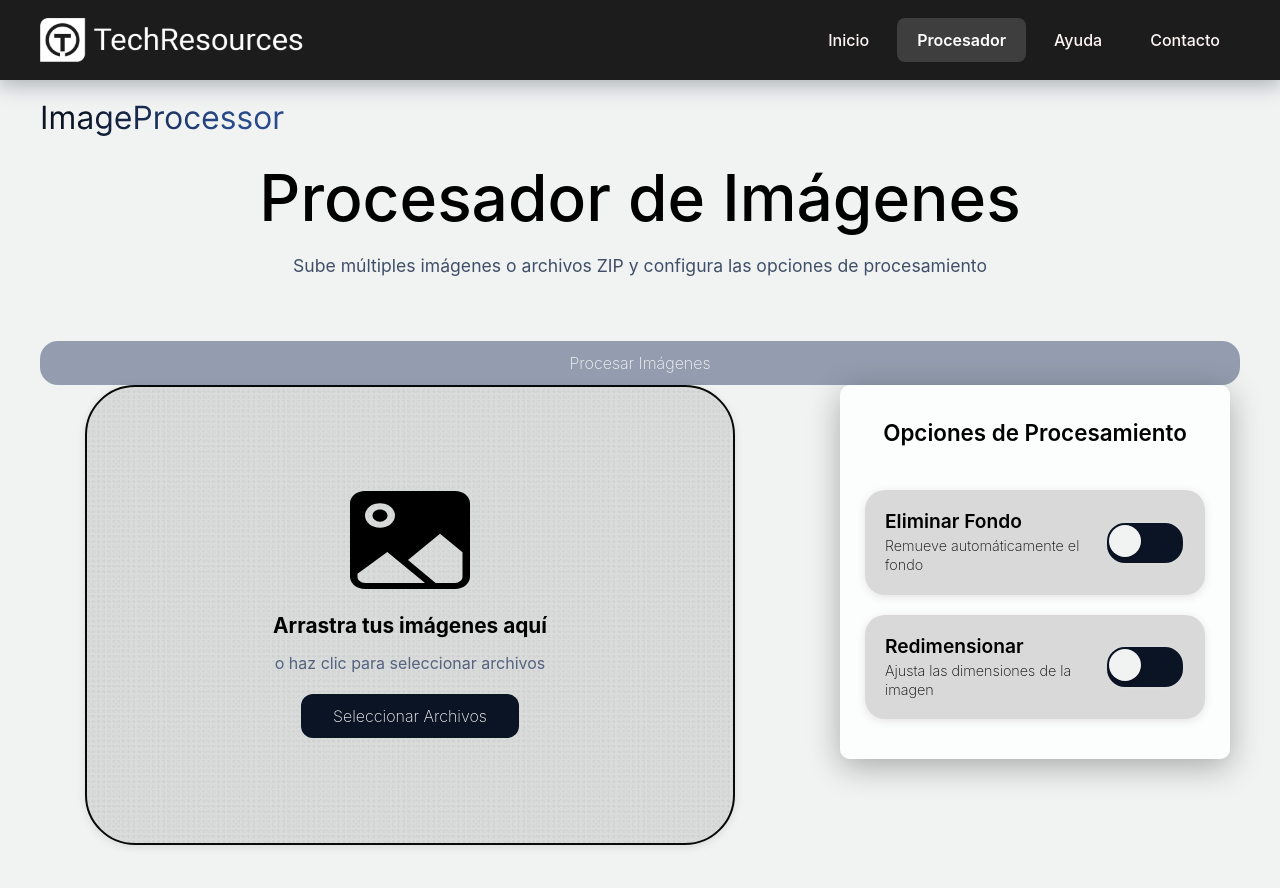
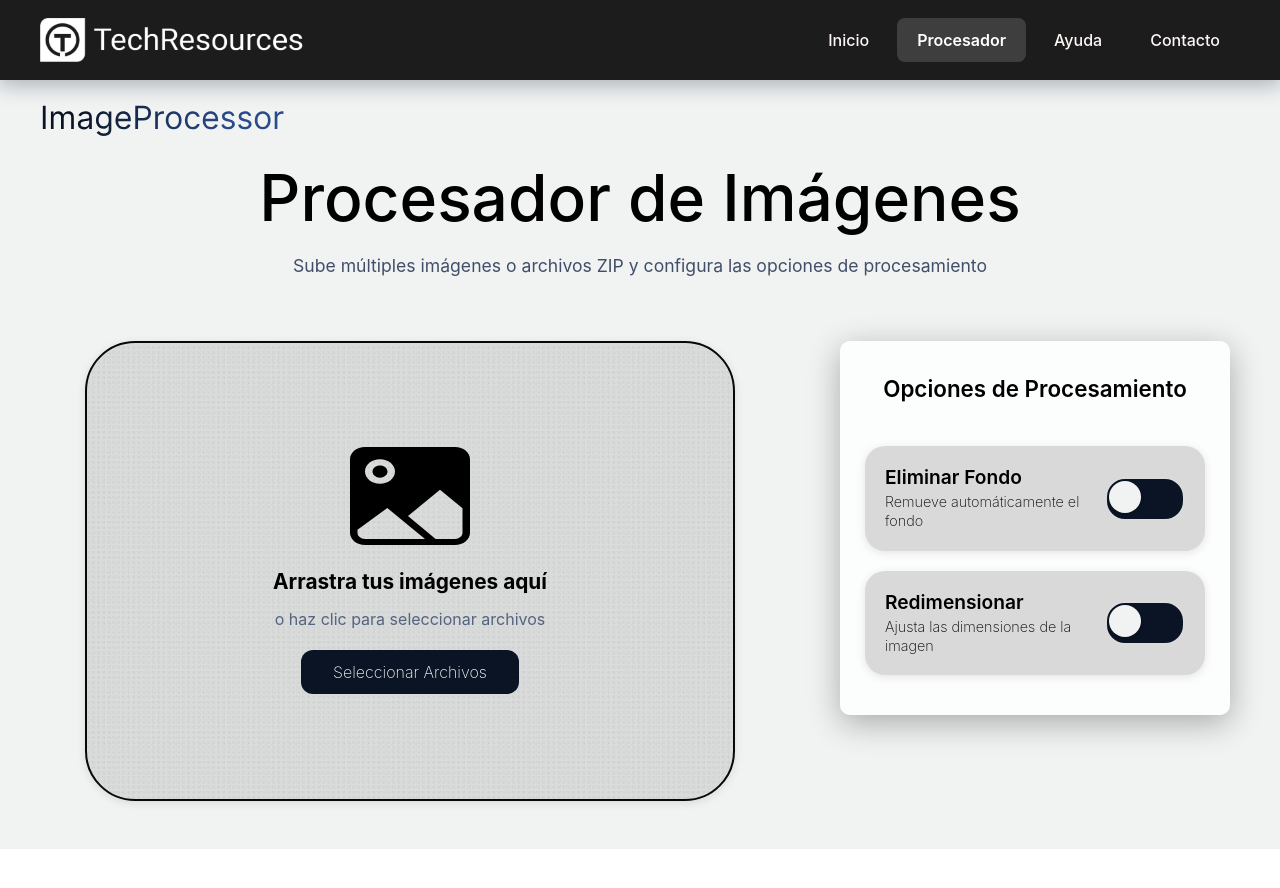
Before and after one commit to DevTechResources/ImageProcessorr, a React (Vite) app in the folder frontend/: page / in a window 1280 px wide. Both pictures are taken after a click on the button "Comenzar ahora". Shown: the top 888 px of the page. After the commit the page ends 849 px from the top, so only its background shows below. Built offline with nearby package versions, Linux system fonts and the light colour scheme.

Commit message:
Frontend
Cambios en el Frontend

```diff
--- a/frontend/src/App2.css
+++ b/frontend/src/App2.css
@@ -306,12 +306,23 @@
 .file-count.single {
   background: rgba(108, 146, 70, 0.3);
   border: 1px solid rgba(123, 147, 77, 0.5);
+  display: flex;
+  flex-direction: column;
   text-align: center;
+
 }
 .file-count.multiple {
   background: rgba(108, 146, 70, 0.3);
   border: 1px solid rgba(123, 147, 77, 0.5);
+  display: flex;
+  flex-direction: column;
   text-align: center;
+}
+.file-count-number{
+  font-size: 0.9rem;
+}
+.file-count-text{
+  font-size: 0.9rem;
 }
 .original-info {
   background: rgba(255, 255, 255, 0.1);
@@ -494,8 +505,12 @@
   background: rgba(86, 101, 130, 0.3);
   border-color: rgba(86, 101, 130, 0.5);
 }
-.manual-process-section {
-  margin-top: 20px;
+.processor-upload-section {
+  display: flex;
+  flex-direction: column;
+  justify-content: center;
+  align-items: center;
+  gap: 20px;
 }
 .manual-notice {
   display: flex;
@@ -516,17 +531,29 @@
 }
 .process-btn {
   background: #566582;
+  display: flex;
+  justify-content: center;
+  margin: 30px 0 20px 0;
+  gap: 15px;
+}
+.process-btn {
+  background: linear-gradient(135deg, #7B934D 0%, #566582 100%);
   color: #FFFFFF;
-  font-weight: 200;
   border: none;
-  padding: 12px 12px;
-  text-align: center;
-  border-radius: 18px;
+  padding: 14px 32px;
+  border-radius: 12px;
+  font-size: 1.1rem;
+  font-weight: 600;
   cursor: pointer;
   transition: all 0.3s ease;
-  width: 100%;
-  font-size: 1rem;
+  display: flex;
+  align-items: center;
+  justify-content: center;
+  gap: 8px;
+  min-width: 180px;
+  box-shadow: 0 4px 12px rgba(0, 0, 0, 0.1);
 }
+
 .process-btn:hover:not(:disabled) {
   background: #7B934D;
   transform: translateY(-2px);
@@ -536,11 +563,34 @@
   opacity: 0.6;
   cursor: not-allowed;
 }
+.process-btns {
+  animation: fadeInUp 0.4s ease-out;
+}
 .process-btn.manual {
   background: #566582;
 }
 .process-btn.manual:hover:not(:disabled) {
   background: #7B934D;
+}
+.process-btn.manual:disabled{
+   background: #888;
+   border-color: #666;
+}
+.process-btn.manual::before {
+  content: '';
+  position: absolute;
+  top: 0;
+  left: -100%;
+  width: 100%;
+  height: 100%;
+  background: linear-gradient(90deg,
+      transparent,
+      rgba(255, 255, 255, 0.2),
+      transparent);
+  transition: left 0.5s ease;
+}
+.process-btn.manual:hover::before {
+  left: 100%;
 }
 .processor-results-section {
   margin-top: 50px;
@@ -586,6 +636,13 @@
   gap: 15px;
   font-size: 0.9rem;
   flex-shrink: 0;
+}
+.processor-upload-section {
+  display: flex;
+  flex-direction: column;
+  justify-content: center;
+  align-items: center;
+  gap: 20px;
 }
  .stats-item {
   padding: 4px 12px;
--- a/frontend/src/components/ImageProcessor.jsx
+++ b/frontend/src/components/ImageProcessor.jsx
@@ -61,19 +61,6 @@ const ImageProcessor = ({ onNavigate }) => {
      }
    }, [sessionId, uploadedFiles.length, loadImageDimensions]);
 
-  useEffect(() => {
-    if (uploadedFiles.length > 0 && sessionId && !loading && !processing && !switchProcessing) {
-      setSwitchProcessing(true);
-      const timer = setTimeout(() => {
-        handleProcess().finally(() => {
-          setSwitchProcessing(false);
-        });
-      }, 300);
-
-      return () => clearTimeout(timer);
-    }
-  }, [backgroundRemoval, resize, uploadedFiles.length]);
-
    const handleDrag = useCallback((e) => {
      e.preventDefault();
      e.stopPropagation();
@@ -134,17 +121,6 @@ const ImageProcessor = ({ onNavigate }) => {
          setSessionId(data.session_id);
        }
 
-      await processFiles(newFiles, {
-        background_removal: backgroundRemoval,
-        resize: resize,
-        width: width ? parseInt(width) : null,
-        height: height ? parseInt(height) : null,
-      });
-
-      setTimeout(() => {
-        handleProcessWithSession(currentSessionId);
-      }, 500);
-
        if (data.errors && data.errors.length > 0) {
          setError(`Advertencias: ${data.errors.join(', ')}`);
        }
@@ -163,6 +139,11 @@ const ImageProcessor = ({ onNavigate }) => {
        return;
      }
 
+     setError('');
+     setSwitchProcessing(true);
+
+     try {
+
        await processFiles(uploadedFiles, {
          background_removal: backgroundRemoval,
          resize: resize,
@@ -170,11 +151,18 @@ const ImageProcessor = ({ onNavigate }) => {
          height: height ? parseInt(height) : null,
        });
 
-    return await handleProcessWithSession(sessionId);
+
+       const result = await handleProcessWithSession(sessionId);
+       return result;
+     } catch (err) {
+       setError(err.message);
+       console.error('Error en procesamiento manual:', err);
+     } finally {
+       setSwitchProcessing(false);
+     }
    };
 
    const handleProcessWithSession = async (currentSessionId) => {
-    setError('');
      setProcessing(true);
 
      try {
@@ -327,6 +315,7 @@ const ImageProcessor = ({ onNavigate }) => {
        setResize(!resize);
      }
    };
+
   return (
     <div className="min-h-screen app-background">
       {/* Header */}
@@ -377,18 +366,7 @@ const ImageProcessor = ({ onNavigate }) => {
             </p>
           </div>
 
-          {/* Boton de procesar*/}
-          <div className="process-btns">
-            <button
-              className= "process-btn manual"
-              disabled={processing || loading || !width || !height || isProcessing}
-                >
-                  {processing || isProcessing ? 'Procesando...' : 'Procesar Imágenes'}
-            </button>
 
-          </div>
-
-          {/* Cuadrícula de Contenido */}
           <div className="processor-content-grid">
 
             <div className="processor-upload-section">
@@ -465,7 +443,21 @@ const ImageProcessor = ({ onNavigate }) => {
                   style={{ display: 'none' }}
                 />
               </div>
+
+              {/* Botón de procesar manual - NUEVO POSICIONAMIENTO */}
+              {uploadedFiles.length > 0 && (
+                <div className="process-btns">
+                  <button
+                    className="process-btn manual"
+                    onClick={handleProcess}
+                    disabled={processing || loading || isProcessing || switchProcessing}
+                  >
+                    {processing || isProcessing || switchProcessing ? 'Procesando...' : 'Procesar Imágenes'}
+                  </button>
                 </div>
+              )}
+            </div>
+
 
             {/* Sección de opciones */}
             <div className="processor-options-section">
@@ -527,9 +519,15 @@ const ImageProcessor = ({ onNavigate }) => {
 
                     <div className="file-status">
                       {fileCount === 1 ? (
-                        <span className="file-count single"> 1 imagen</span>
+                        <span className="file-count single">
+                        <span className="file-count-number">1</span>
+                        <span className="file-conut-text">imagen</span>
+                        </span>
                       ) : (
-                        <span className="file-count multiple">{fileCount} imágenes</span>
+                        <span className="file-count multiple">
+                        <span className="file-count-number">{fileCount}</span>
+                        <span className="file-count-text">imágenes</span>
+                        </span>
                       )}
                     </div>
                   </div>
```
Lines whose indentation alone changed are shown as unchanged.
